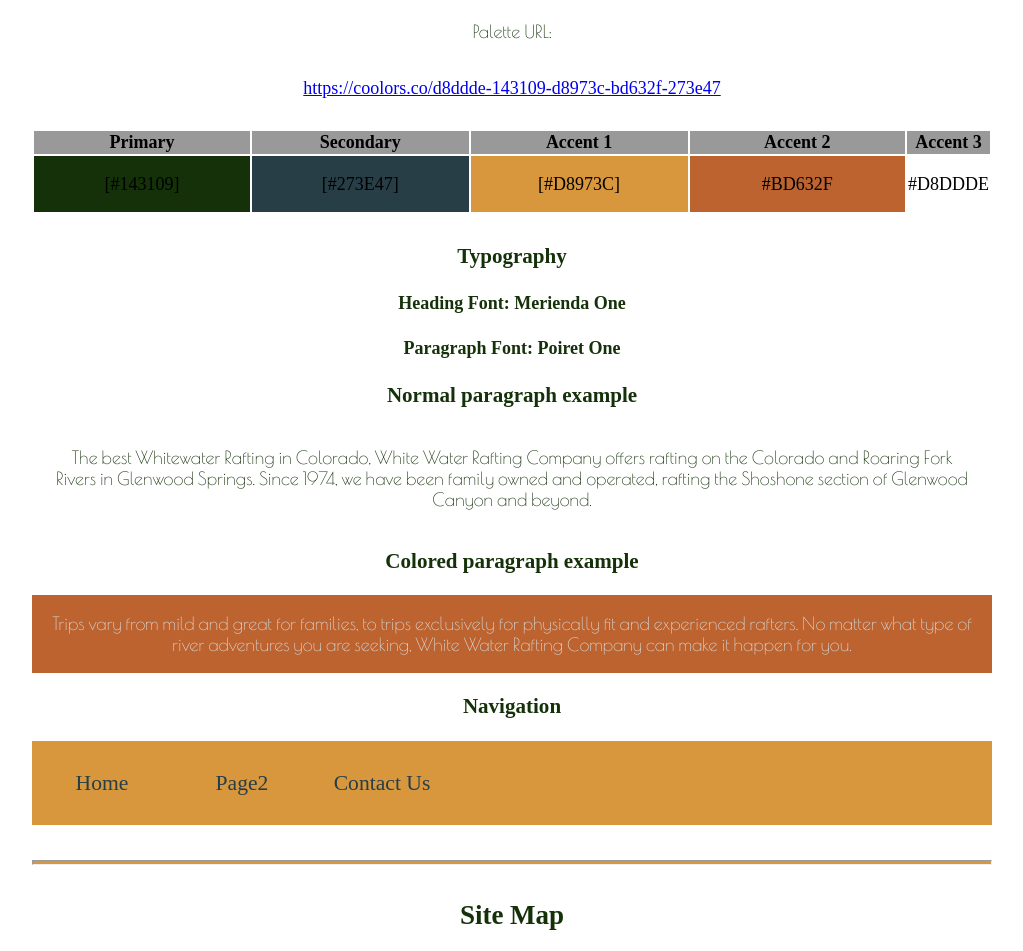
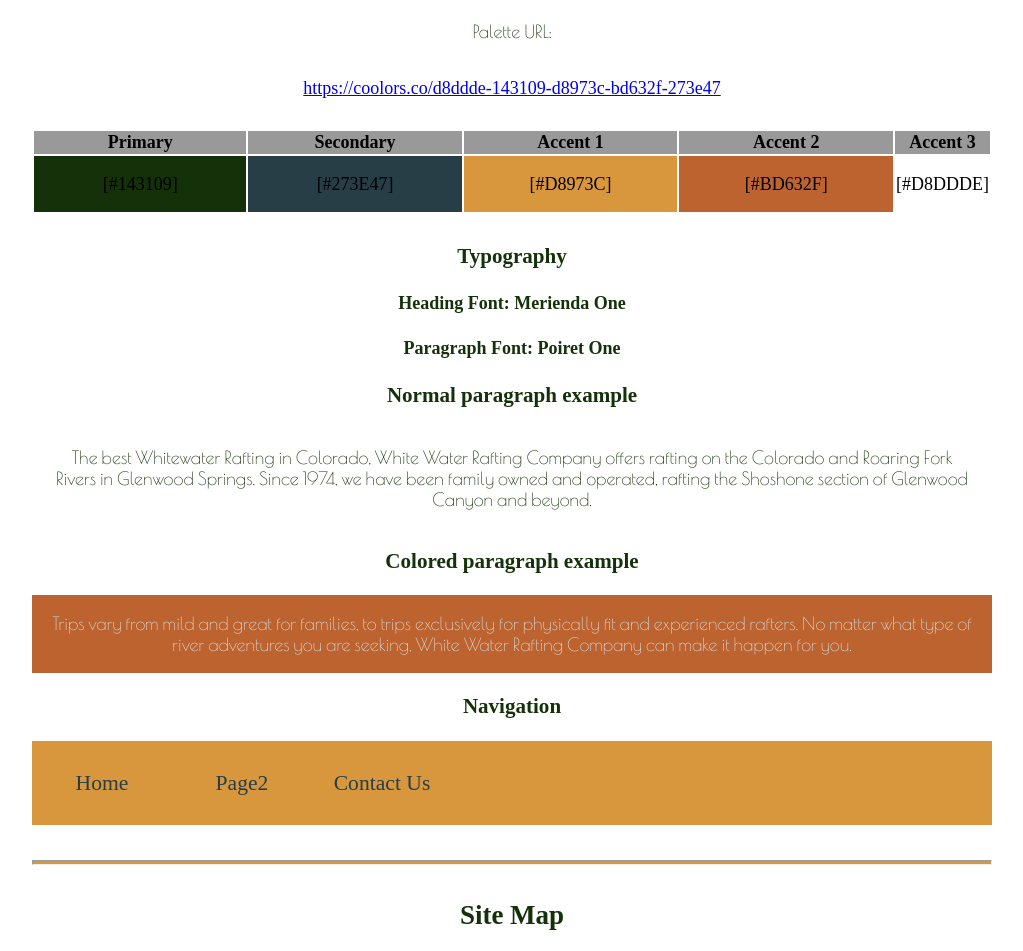
Before and after one commit to Sooz52/site-plan, a plain HTML site: page index.html in a window 1280 px wide. Shown: the part 1298-2249 px from the top of the page, without its empty margins (128-1151 px from the left). Drawn offline with nearby package versions, Linux system fonts and the light colour scheme; a web font is replaced by a local one.

Commit message:
Update index.html

```diff
--- a/index.html
+++ b/index.html
@@ -58,8 +58,8 @@
         <td class="primary">[#143109]</td>
         <td class="secondary">[#273E47]</td>
         <td class="accent1">[#D8973C]</td>
-        <td class="accent2">#BD632F</td>
-        <td class="accent3">#D8DDDE</td>
+        <td class="accent2">[#BD632F]</td>
+        <td class="accent3">[#D8DDDE]</td>
       </tr>
     </table>
 
```
